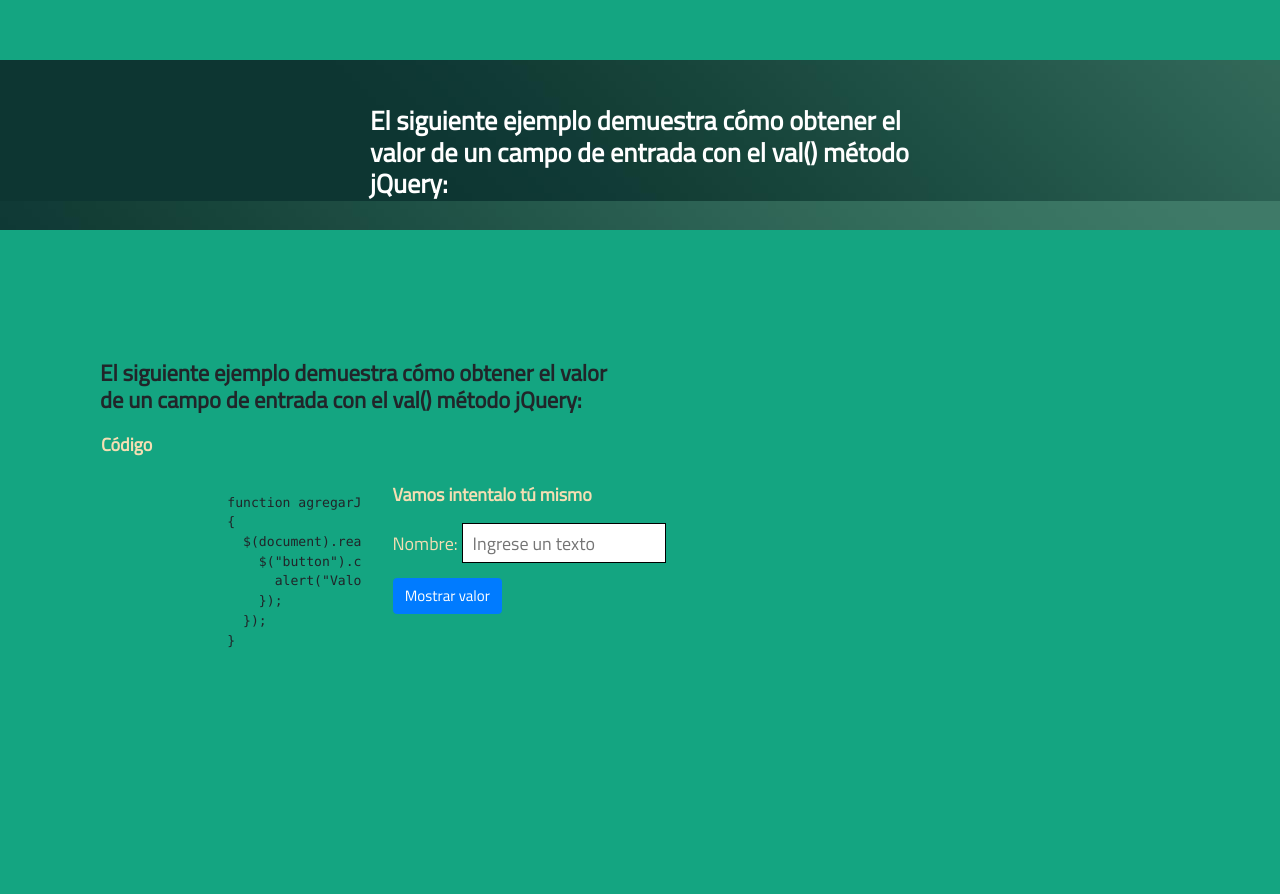
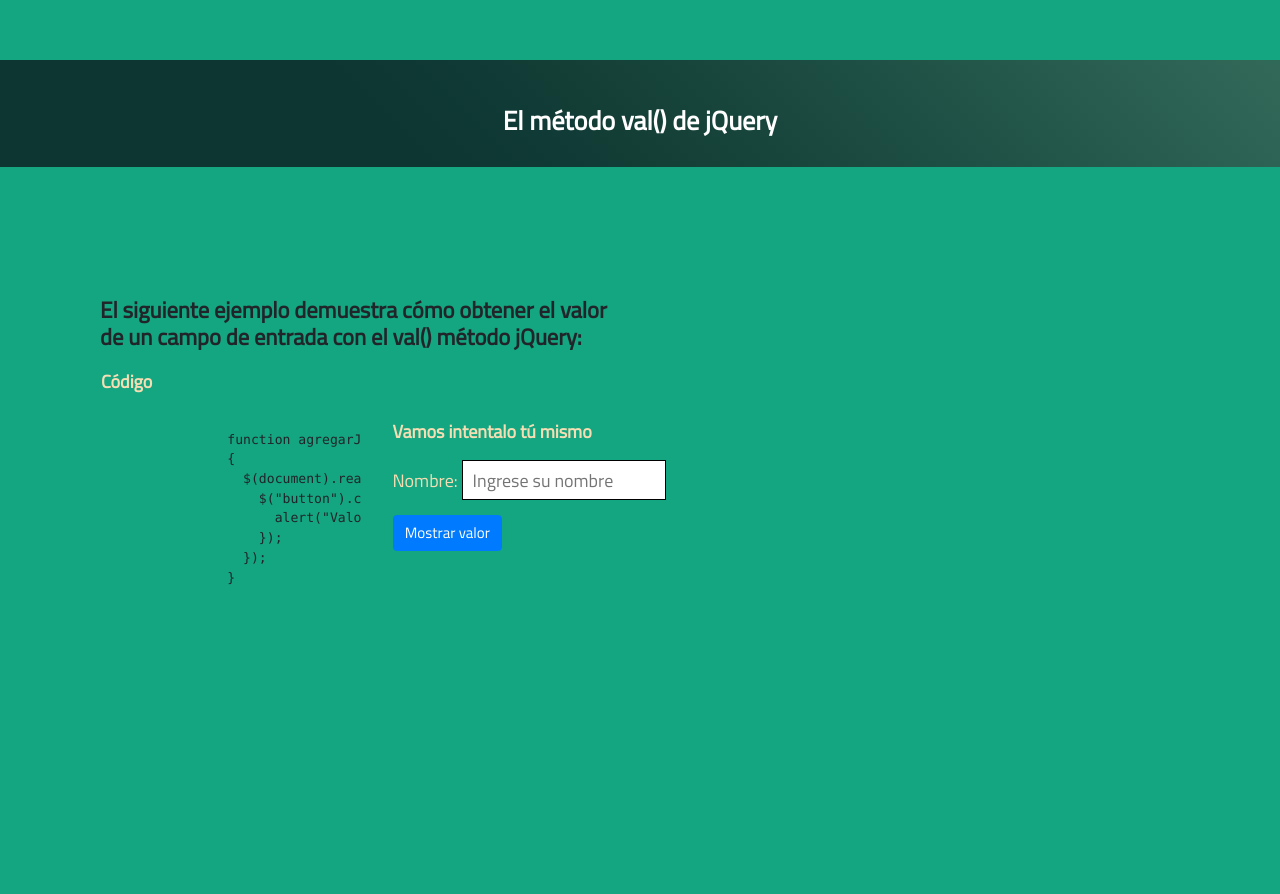
Before and after one commit to dmrodriguez9/8444_Grupo04_PRUEBA, a plain HTML site: page Recursos/html/jQueryGet.html in a window 1280 px wide. Shown: the part 2199-3093 px from the top of the page. Drawn offline with nearby package versions, Linux system fonts and the light colour scheme.

Commit message:
modificaciones

```diff
--- a/Recursos/html/jQueryGet.html
+++ b/Recursos/html/jQueryGet.html
@@ -134,7 +134,7 @@
         <div class="row d-flex justify-content-center">
           <div class=" col-md-6 col-sm-6">
 
-            <h3><b>El siguiente ejemplo demuestra cómo obtener el valor de un campo de entrada con el val() método jQuery:</b></h3>
+            <h3 class="text-center"><b>El método val() de jQuery</b></h3>
 
           </div>
         </div>
@@ -167,13 +167,10 @@
 
          <div id="contenido" class="col-xs-12 col-sm-12 col-md-6 col-lg-6">
           <p><b>Vamos intentalo tú mismo</b></p>
-          <p>Nombre: <input type="text" id="texto" placeholder="Ingrese un texto" width="400px"></p>
+          <p>Nombre: <input type="text" id="texto" placeholder="Ingrese su nombre" width="400px"></p>
           <button class="btn btn-primary" onmousedown="agregarJQueryGetMetodoVal()">Mostrar valor</button>
         </div>
         </div>
-
-
-
       </div>
     </section>
 
```
